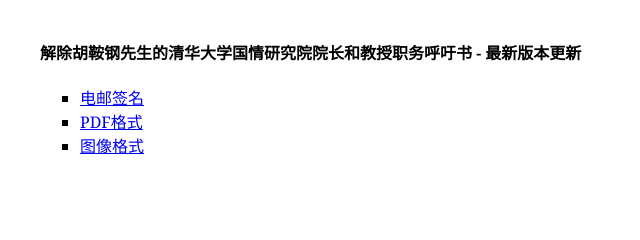
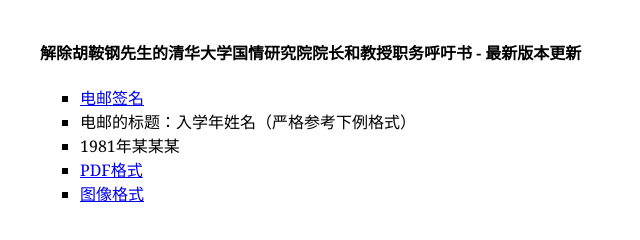
Before and after one commit to mz2d/mz2d.github.io, a plain HTML site: page index.html in a window 1280 px wide. Shown: the whole page, without its empty margins (0-640 px from the left). Drawn offline with Linux system fonts and the light colour scheme.

Commit message:
Update index.html

```diff
--- a/index.html
+++ b/index.html
@@ -20,6 +20,8 @@
     <h4>解除胡鞍钢先生的清华大学国情研究院院长和教授职务呼吁书 - 最新版本更新</h4>
     <ul>
       <li><a href="mailto:petitionhu@gmail.com">电邮签名</a></li>
+      <li>电邮的标题：入学年姓名（严格参考下例格式）</li>
+      <li>1981年某某某</li>
       <li><a href="/ph20180801.pdf">PDF格式</a></li>
       <li><a href="/ph20180801.jpg">图像格式</a></li>
     </ul>
```
